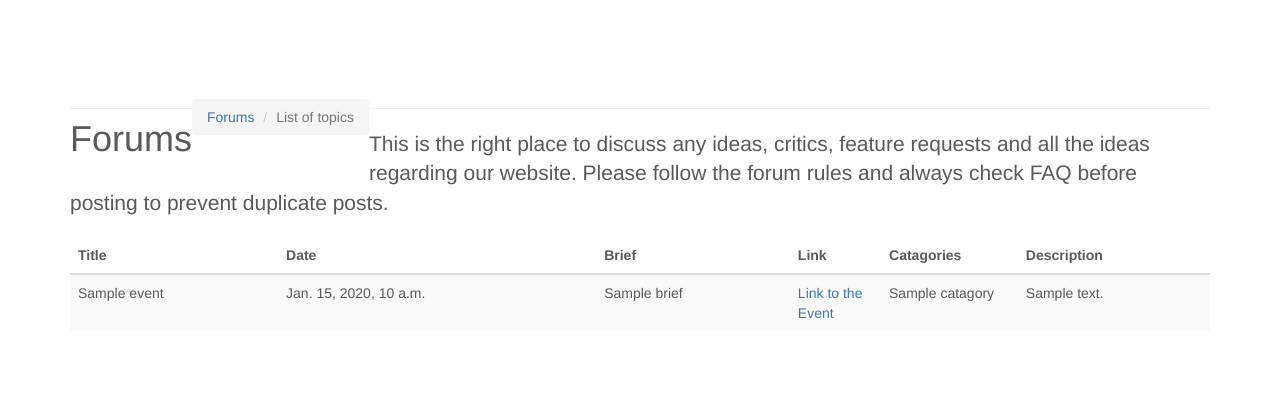
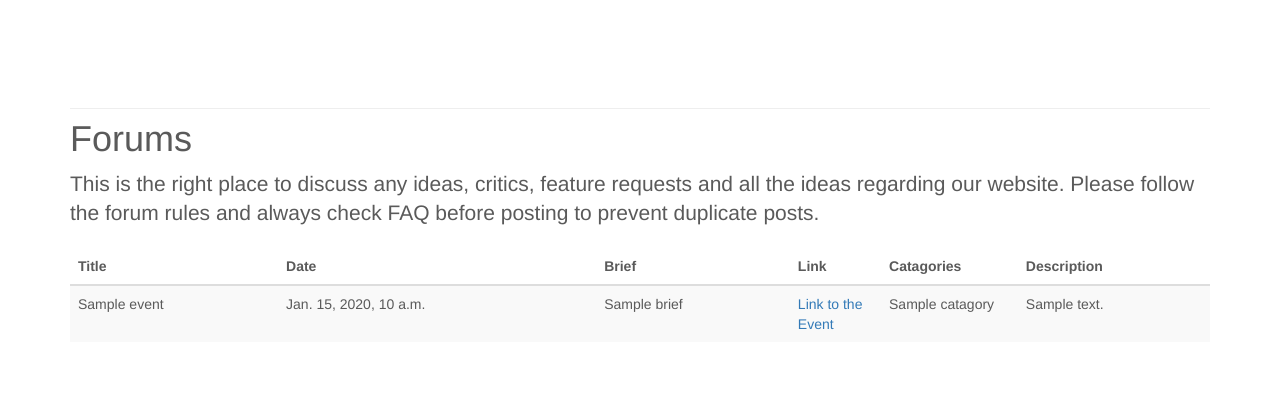
Before and after one commit to shaoqin2/ICIdo, a Django app: template forum/templates/Forum.html in a window 1280 px wide. Shown: the part 501-903 px from the top of the page. Before the commit the page ends 820 px from the top, so only its background shows below. Run offline with Django 3.2, Linux system fonts and the light colour scheme; the template is opened without the code that fills it: most values are stand-ins (such as "Sample title", 1, 10 or a date in 2020); some libraries are stand-ins or nearby versions; some web fonts are replaced.

Commit message:
final version

```diff
--- a/forum/templates/Forum.html
+++ b/forum/templates/Forum.html
@@ -9,7 +9,7 @@
     <meta name="author" content="">
     <link rel="icon" href="../../mainsite/static/img/favicon.png">
 
-    <title>Carousel Template for Bootstrap</title>
+    <title>Invest Chicago</title>
 
     <!-- Bootstrap core CSS -->
     <link href="/static/css/bootstrap.min.css" rel="stylesheet">
@@ -97,7 +97,7 @@
             <div class="carousel-caption">
               <h1>Thank you for your desire to partner with Goodcity and INVEST Chicago.</h1>
               <p>INVEST Chicago was started by Goodcity to mobilize individuals to give their time, talents and finances towards a protfolio of enterpreneurs working to solve complex problems in the City of Chicago.</p>
-              <p><a class="btn btn-lg btn-primary"  role="button">Sign up today</a></p>
+              <p><a href="/signup" class="btn btn-lg btn-primary"  role="button">Sign up today</a></p>
             </div>
           </div>
         </div>
@@ -137,12 +137,10 @@
  <form class="pull-left">
 
     <h1 class="pull-left">Forums</h1>
-    <ol class="breadcrumb pull-right where-am-i">
-      <li><a href="#">Forums</a></li>
-      <li class="active">List of topics</li>
-    </ol>
-    <div class="clearfix"></div>
+    <br />
   </div>
+  <br />
+  <br />
   <p class="lead">This is the right place to discuss any ideas, critics, feature requests and all the ideas regarding our website. Please follow the forum rules and always check FAQ before posting to prevent duplicate posts.</p>
   <table class="table forum table-striped">
     <thead>
--- a/forum/views.py
+++ b/forum/views.py
@@ -14,7 +14,7 @@ def display_category_events(request, param):
 
 def forum_home(request):
     d = {}
-    results = Event.objects.all()
+    results = Event.objects.all().order_by('-date')
     d['events'] = results
     print(results)
     return render(request, 'Forum.html', d)
--- a/mainsite/admin.py
+++ b/mainsite/admin.py
@@ -10,7 +10,7 @@ class PortfolioAdmin(admin.ModelAdmin):
 admin.site.register(Portfolio, PortfolioAdmin)
 
 class DonationAdmin(admin.ModelAdmin):
-    list_display = ('donor', 'amount', 'date')
+    list_display = ('donor', 'amount', 'date', 'portfolio')
 admin.site.register(Donation, DonationAdmin)
 
 class DonorAdmin(admin.ModelAdmin):
--- a/mainsite/templates/Profile.html
+++ b/mainsite/templates/Profile.html
@@ -48,7 +48,7 @@
           <ul class="nav navbar-nav">
                 <li class="active"><a href="/">Home</a></li>
                 <li><a onclick="openDonate()" >Donate</a></li>
-                <li><a href="#contact">Forum</a></li>
+                <li><a href="/forum">Forum</a></li>
               </ul>
           <ul class="nav navbar-nav navbar-right">
                 <li class="dropdown">
@@ -92,7 +92,6 @@
             <div class="carousel-caption">
               <h1>Thank you for your desire to partner with Goodcity and INVEST Chicago.</h1>
               <p>INVEST Chocago was started by Goodcity to mobilize individuals to give their time, talents and finances towards a protfolio of enterpreneurs working to solve complex problems in the City of Chicago.</p>
-              <p><a class="btn btn-lg btn-primary"  role="button">Sign up today</a></p>
             </div>
           </div>
         </div>
```
